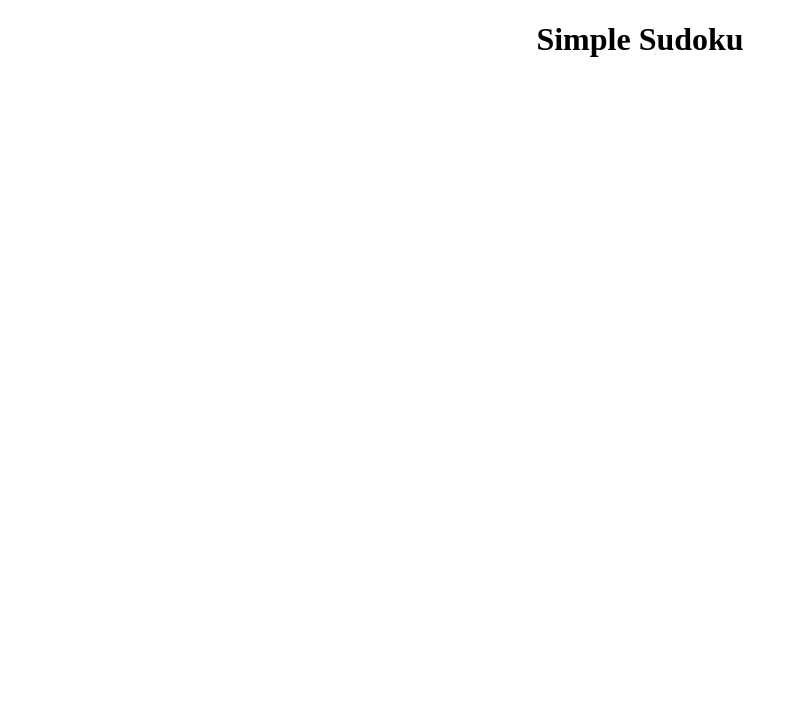
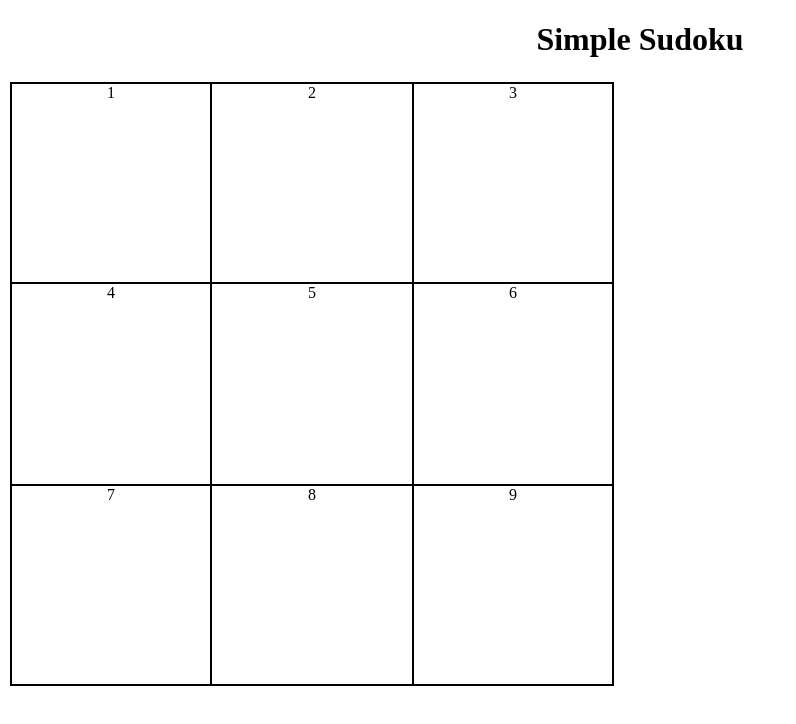
Before and after one commit to Tutzjwlee/SudokuWebSite, a plain HTML site: page index.html in a window 1280 px wide. Shown: the whole page, without its empty margins (0-796 px from the left). Drawn offline with Linux system fonts and the light colour scheme.

Commit message:
making grid

```diff
--- a/index.html
+++ b/index.html
@@ -6,6 +6,17 @@
 </head>
 <body>
     <h1>Simple Sudoku </h1>
+    <div class="container">
+        <div class="cell cell-1">1</div>
+        <div class="cell cell-2">2</div>
+        <div class="cell cell-3">3</div>
+        <div class="cell cell-4">4</div>
+        <div class="cell cell-5">5</div>
+        <div class="cell cell-6">6</div>
+        <div class="cell cell-7">7</div>
+        <div class="cell cell-8">8</div>
+        <div class="cell cell-9">9</div>
+        <div class="cellBackground"></div>
 
 </body>
 </html>
--- a/style.css
+++ b/style.css
@@ -1,3 +1,67 @@
 h1{
     text-align: center;
 }
+.container{
+    display: grid;
+    grid-template-rows: repeat(3,200px);
+    grid-template-columns: repeat(3,200px);
+    text-align: center;
+
+    padding: 2px;
+    column-gap: 2px;
+    row-gap: 2px;
+
+}
+.cell{
+    z-index: 1;
+    background-color: white;
+    border-color: black;
+}
+.cell-1{
+    grid-area: 1/1/2/2;
+    border-top: 2px solid;
+    border-left: 2px solid;
+
+
+}
+.cell-2{
+    grid-area: 1/2/2/3;
+    border-top: 2px solid;
+
+}
+.cell-3{
+    grid-area: 1/3/2/4;
+    border-top: 2px solid;
+    border-right: 2px solid;
+}
+.cell-4{
+    grid-area: 2/1/3/2;
+    border-left: 2px solid;
+}
+.cell-5{
+    grid-area: 2/2/3/3;
+}
+.cell-6{
+    grid-area: 2/3/3/4;
+    border-right: 2px solid;
+}
+.cell-7{
+    grid-area: 3/1/4/2;
+    border-bottom: 2px solid;
+    border-left: 2px solid;
+}
+.cell-8{
+    grid-area: 3/2/4/3;
+    border-bottom: 2px solid;
+}
+.cell-9{
+    grid-area: 3/3/4/4;
+    border-bottom: 2px solid;
+    border-right: 2px solid;
+}
+
+.cellBackground{
+    background-color: black;
+    grid-area: 1/1/-1/-1;
+    z-index: 0;
+}
```
